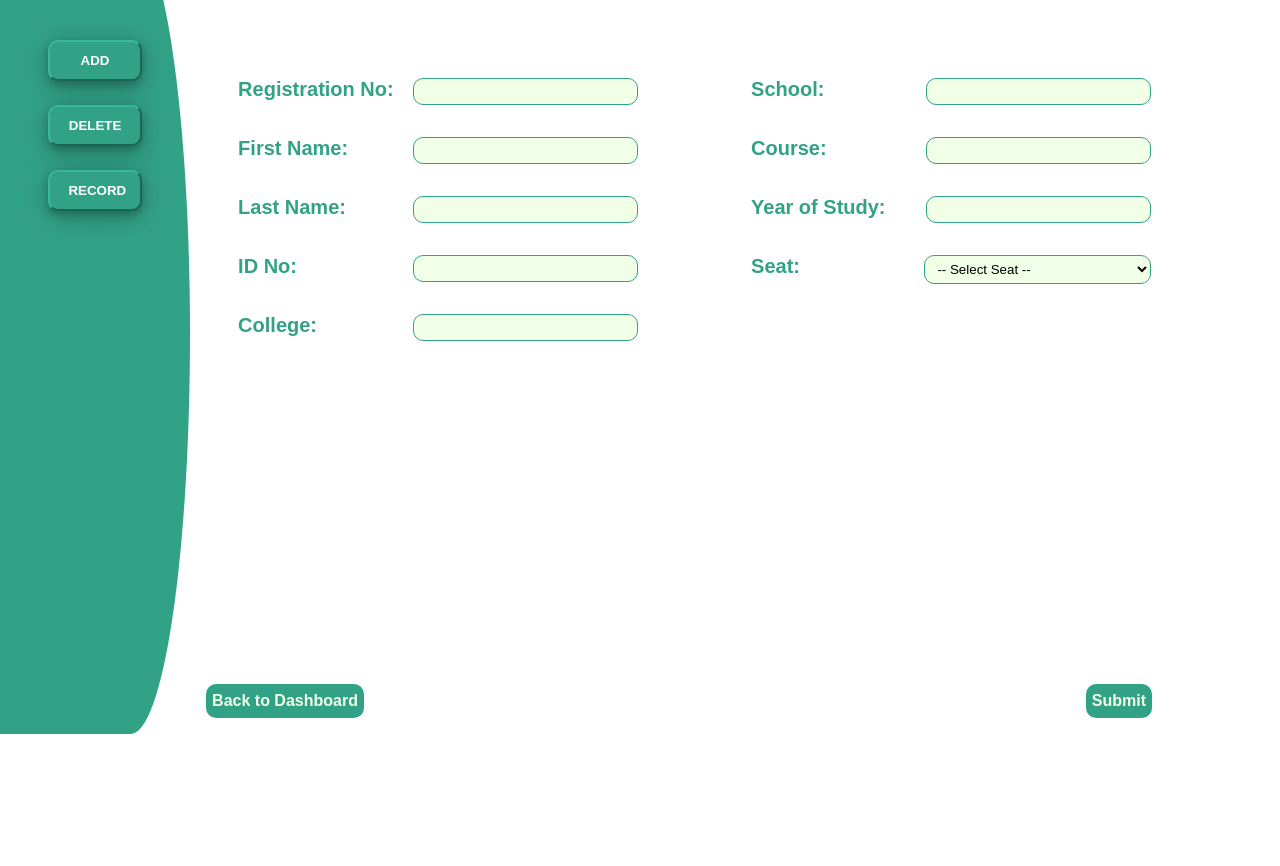
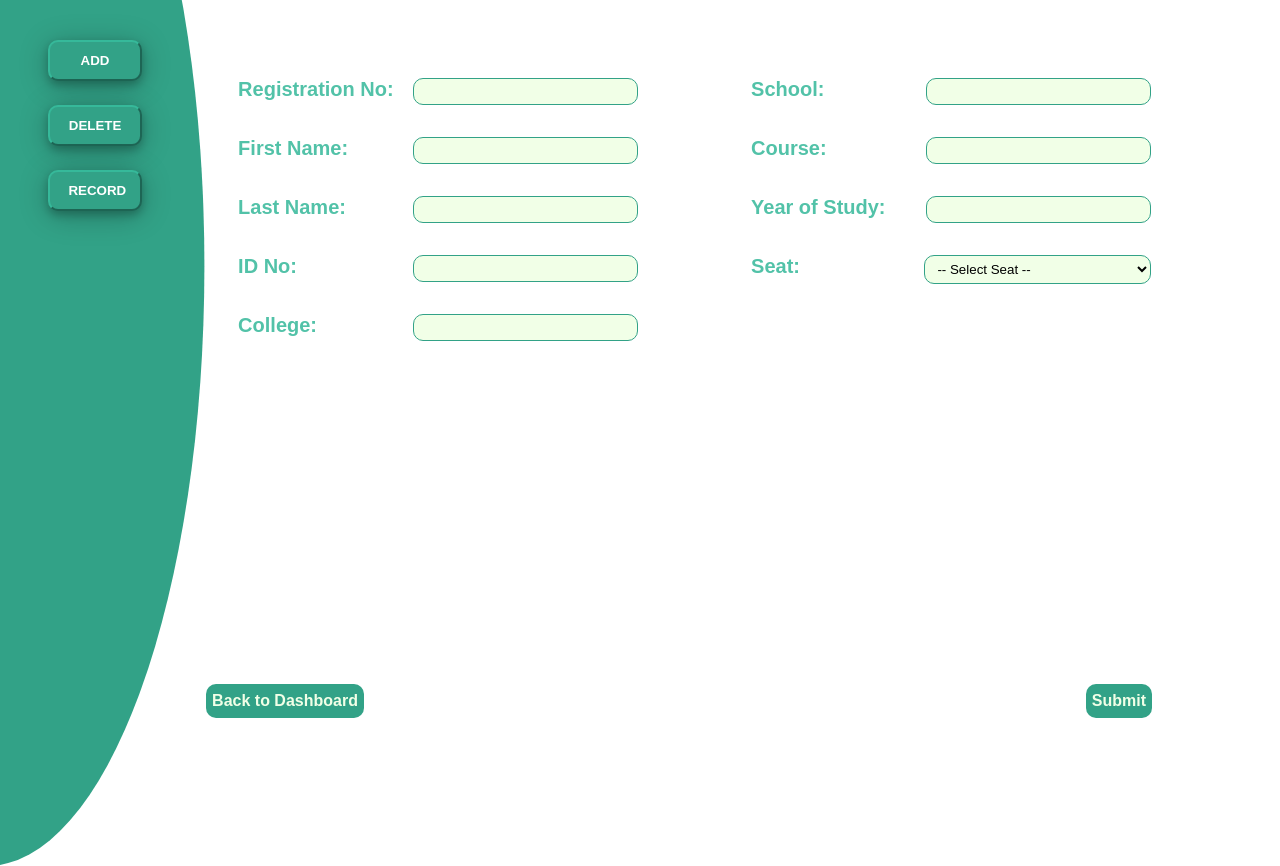
Before and after one commit to Bremmy679/CampusVoterSystem, a plain HTML site: page admin_candidate.html in a window 1280 px wide. Shown: the part 66-932 px from the top of the page. Before the commit the page ends 800 px from the top, so only its background shows below. Drawn offline with Linux system fonts and the light colour scheme.

Commit message:
Add the ::before pseudo-element

```diff
--- a/admin_candidate.css
+++ b/admin_candidate.css
@@ -6,6 +6,7 @@
 
 html,
 body {
+    overflow-y: hidden;
     height: 100%;
     background-color: #fff;
     font-family: Arial, Helvetica, sans-serif;
@@ -42,13 +43,24 @@ body {
     align-items: center;
     padding: 2em;
     flex: 0 1 0;
-  background-color: #32A287;
     border-radius: 0% 50% 50% 0%/0% 80% 80% 0%;
+}
+
+.left::before {
+    content: "";
+    position: absolute;
+    width: 17vw;
+    height: 75vh;
+    background: #32A287;
+    border-radius: 80%;
+    transform-origin: left;
+    transform: translateX(-100%) scale(2);
 }
 
 img {
     width: 126.117px;
     height: auto;
+    z-index: 1;
 }
 
 .right {
@@ -62,6 +74,7 @@ form {
     display: flex;
     flex-direction: column;
     justify-content: space-between;
+    z-index: 1;
 }
 
 .top {
@@ -82,13 +95,14 @@ form {
 }
 
 label {
-  color: var(--Sea-Green, #32A287);
+    color: var(--Sea-Green, #52c2a8);
     font-family: Arial, Helvetica, sans-serif;
     font-size: 20px;
     font-style: normal;
     font-weight: 600;
     line-height: normal;
     width: 8em;
+    z-index: 1;
 }
 
 .inputs {
@@ -96,6 +110,7 @@ label {
     max-width: 25em;
     justify-content: space-between;
     gap: 1em;
+    z-index: 1;
 }
 
 .top input,
```
Lines whose indentation alone changed are shown as unchanged.
